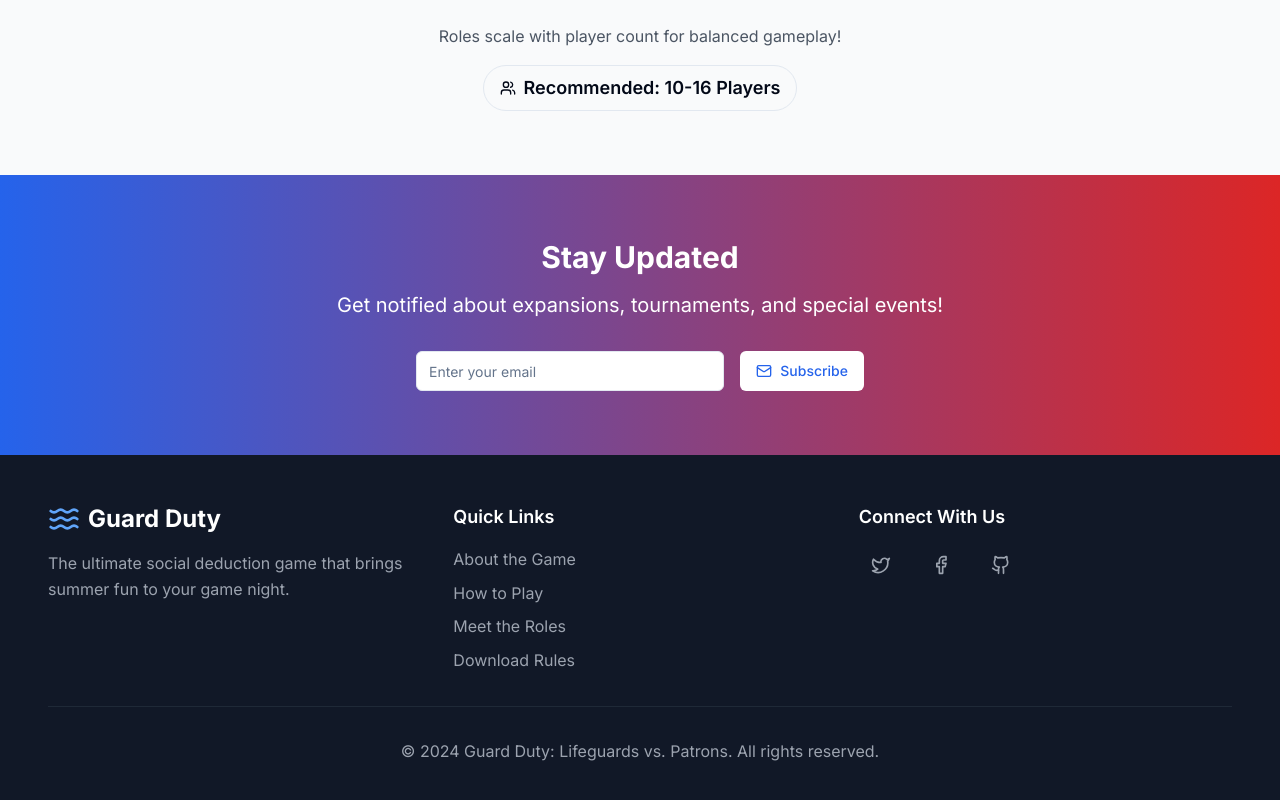
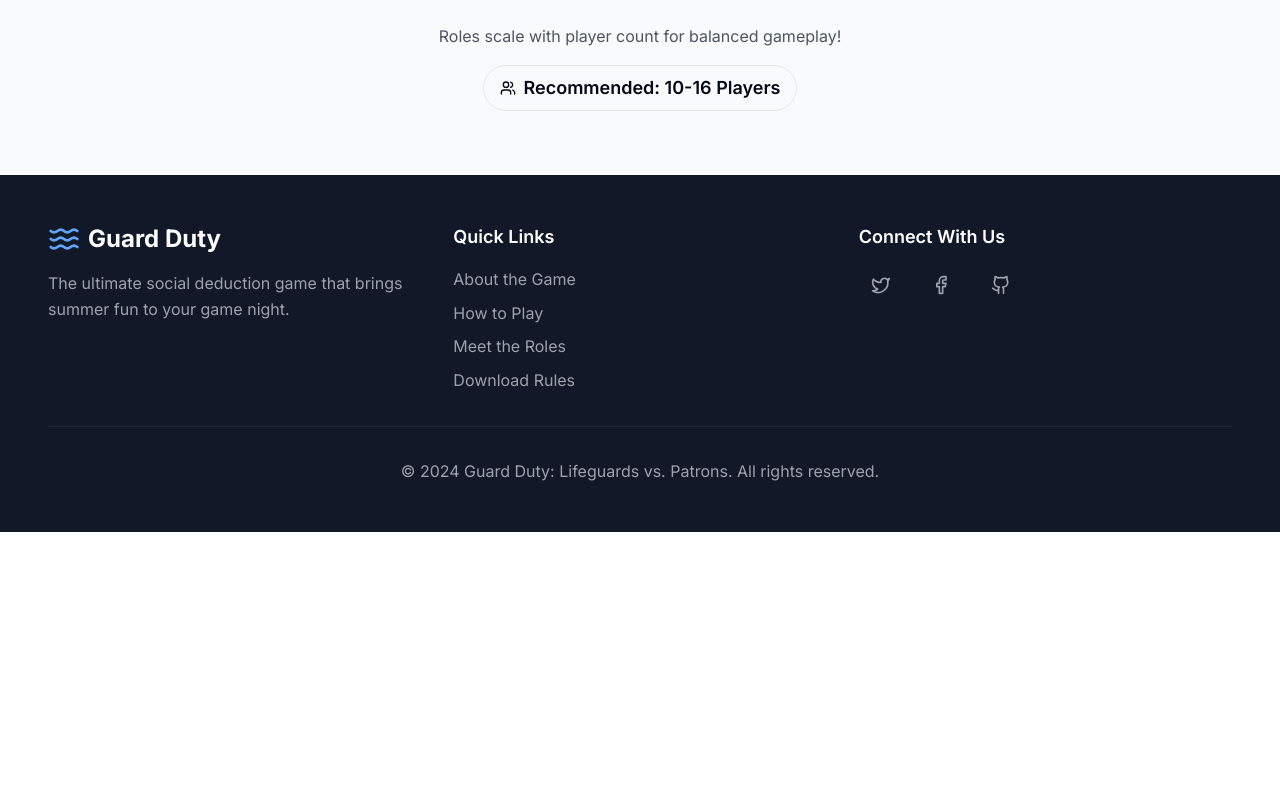
Before and after one commit to James-hg/PersonalWebsite, a Next.js app: page / in a window 1280 px wide. Shown: the part 5817-6617 px from the top of the page. After the commit the page ends 6349 px from the top, so only its background shows below. Built offline with nearby package versions, Linux system fonts and the light colour scheme.

Commit message:
update banner, remove stay updated section

```diff
--- a/app/page.tsx
+++ b/app/page.tsx
@@ -9,8 +9,6 @@ import Image from "next/image"
 import { Shield, Users, Waves, Sun, Timer, Target, Mail, Github, Twitter, Facebook } from "lucide-react"
 
 export default function GuardDutyWebsite() {
-  const [email, setEmail] = useState("")
-
   const lifeguardRoles = [
     {
       name: "Security",
@@ -544,29 +542,6 @@ export default function GuardDutyWebsite() {
         </div>
       </section>
 
-      {/* Newsletter Section */}
-      <section className="py-16 px-4 bg-gradient-to-r from-blue-600 to-red-600 text-white">
-        <div className="container mx-auto text-center">
-          <h2 className="text-3xl font-bold mb-4">Stay Updated</h2>
-          <p className="text-xl mb-8 max-w-2xl mx-auto">
-            Get notified about expansions, tournaments, and special events!
-          </p>
-          <div className="max-w-md mx-auto flex gap-4">
-            <Input
-              type="email"
-              placeholder="Enter your email"
-              value={email}
-              onChange={(e) => setEmail(e.target.value)}
-              className="bg-white text-gray-900"
-            />
-            <Button className="bg-white text-blue-600 hover:bg-blue-50">
-              <Mail className="w-4 h-4 mr-2" />
-              Subscribe
-            </Button>
-          </div>
-        </div>
-      </section>
-
       {/* Footer */}
       <footer id="contact" className="py-12 px-4 bg-gray-900 text-white">
         <div className="container mx-auto">
```
Also changed, not shown: 1 other file (tests, documents, lock files or other folders).
